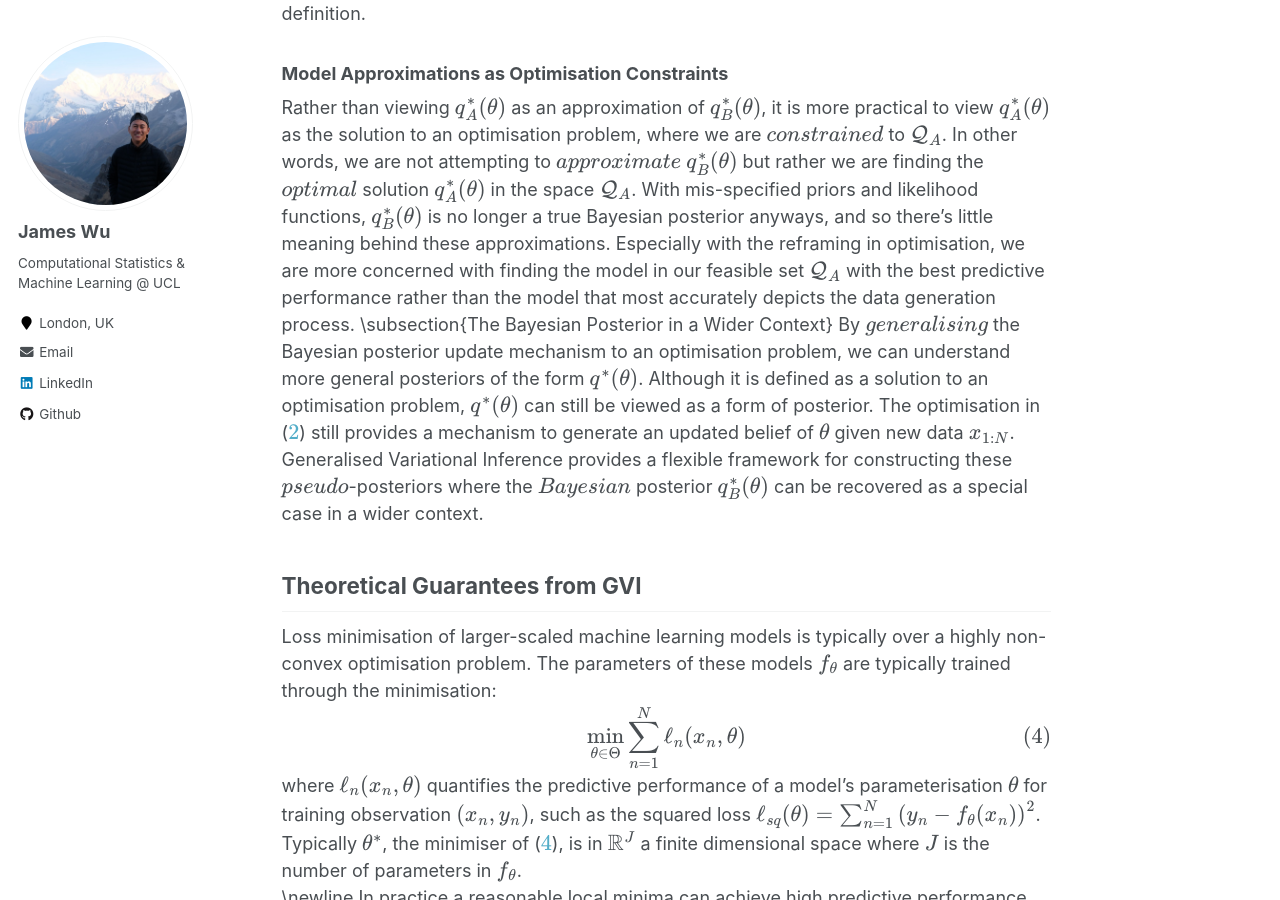
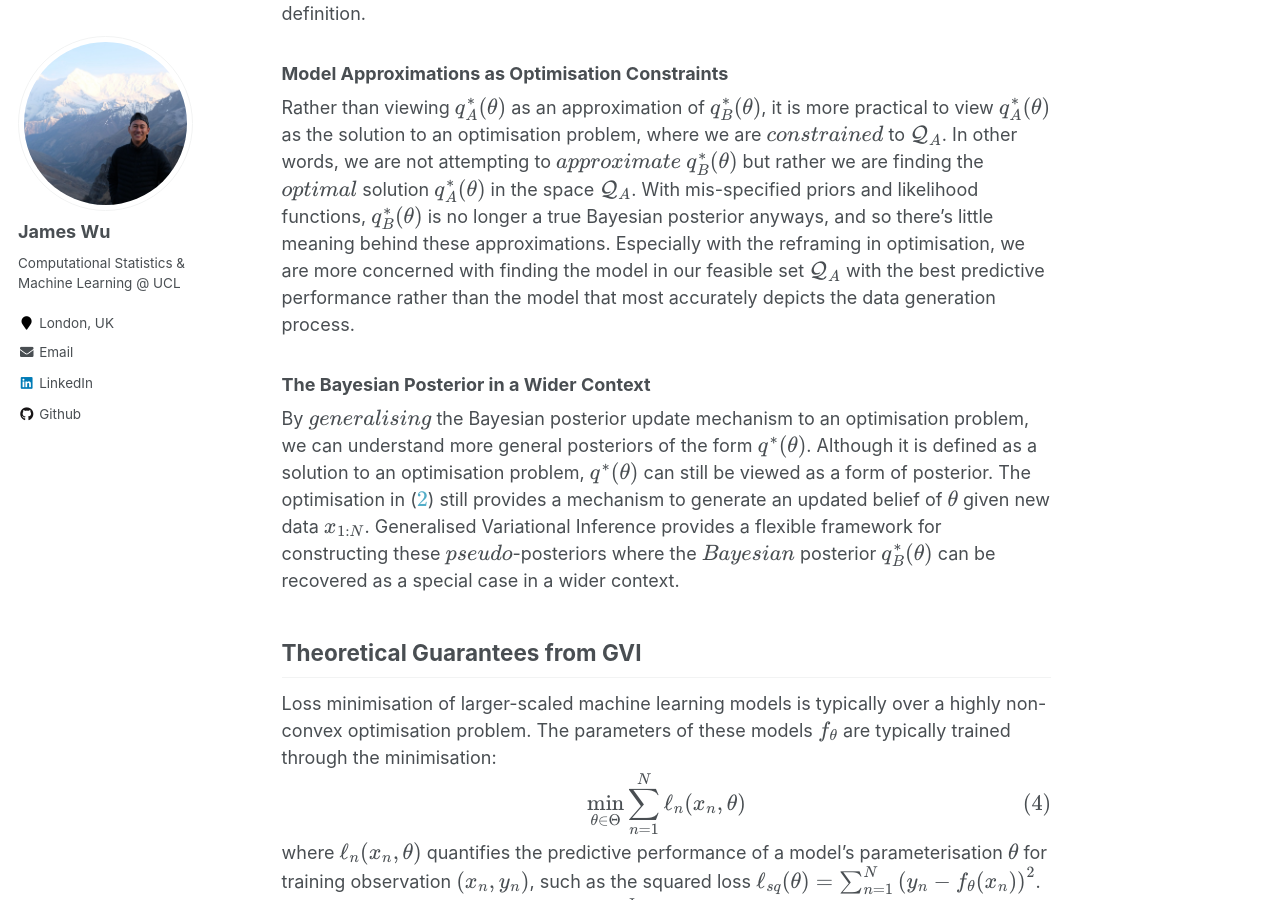
Before and after one commit to jswu18/jswu18.github.io, a Jekyll site: the page built from _posts/2023-07-09-generalised-variatonal-inference.md, in a window 1280 px wide and 900 px high, scrolled down 3588 px. Built offline with Jekyll 4.4.1, drawn with Linux system fonts in a browser that asks for light colours; formulas are drawn with MathJax 3.

Commit message:
update blog

```diff
--- a/_posts/2023-07-09-generalised-variatonal-inference.md
+++ b/_posts/2023-07-09-generalised-variatonal-inference.md
@@ -63,7 +63,7 @@ where $$\ell$$ is some loss function. We can see that defining $$\ell$$ as the n
 
 ### Model Approximations as Optimisation Constraints
 Rather than viewing $$q_A^*(\theta)$$ as an approximation of $$q_B^*(\theta)$$, it is more practical to view $$q_A^*(\theta)$$ as the solution to an optimisation problem, where we are $$\textit{constrained}$$ to $$\mathcal{Q}_{A}$$. In other words, we are not attempting to $$\textit{approximate}$$ $$q_B^*(\theta)$$ but rather we are finding the $$\textit{optimal}$$ solution $$q_A^*(\theta)$$ in the space $$\mathcal{Q}_{A}$$. With mis-specified priors and likelihood functions, $$q_B^*(\theta)$$  is no longer a true Bayesian posterior anyways, and so there's little meaning behind these approximations. Especially with the reframing in optimisation, we are more concerned with finding the model in our feasible set $$\mathcal{Q}_{A}$$ with the best predictive performance rather than the model that most accurately depicts the data generation process.
-\subsection{The Bayesian Posterior in a Wider Context}
+### The Bayesian Posterior in a Wider Context
 By $$\textit{generalising}$$ the Bayesian posterior update mechanism to an optimisation problem, we can understand more general posteriors of the form $$q^*(\theta)$$. Although it is defined as a solution to an optimisation problem, $$q^*(\theta)$$ can still be viewed as a form of posterior. The optimisation in ($$\ref{general-posterior}$$) still provides a mechanism to generate an updated belief of $$\theta$$ given new data $$x_{1:N}$$. Generalised Variational Inference provides a flexible framework for constructing these $$\textit{pseudo}$$-posteriors where the $$\textit{Bayesian}$$ posterior $$q_B^*(\theta)$$ can be recovered as a special case in a wider context.
 
 ## Theoretical Guarantees from GVI
```
